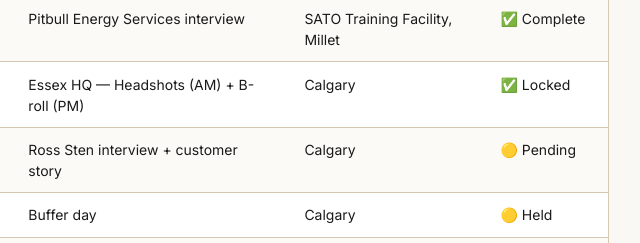
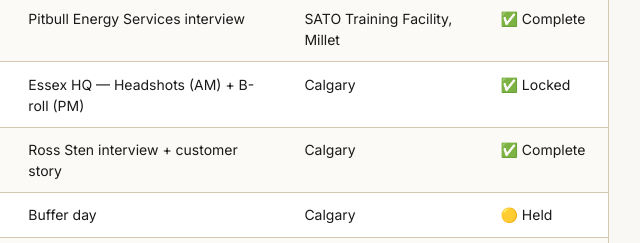
Before and after one commit to mwarf/coalbanks-portal, an Astro site: page /essex-lease in a window 1280 px wide. Shown: the part 1665-1908 px from the top of the page, 371-1011 px from the left. Built offline with nearby package versions, Linux system fonts and the light colour scheme; Astro itself is replaced by a stand-in of ours.

Commit message:
vault: 2026-07-05 21:46:18
Affected files:
src/content/portal/essex-lease/index.md

```diff
--- a/src/content/portal/essex-lease/index.md
+++ b/src/content/portal/essex-lease/index.md
@@ -46,7 +46,7 @@
 | **May 29** | Camp Kindle — Treehouse Village event | Water Valley, AB | ✅ Complete |
 | **Jun 15** | Pitbull Energy Services interview | SATO Training Facility, Millet | ✅ Complete |
 | **Jun 23** | Essex HQ — Headshots (AM) + B-roll (PM) | Calgary | ✅ Locked |
-| **Jun 24** | Ross Sten interview + customer story | Calgary | 🟡 Pending |
+| **Jun 24** | Ross Sten interview + customer story | Calgary | ✅ Complete |
 | **Jun 25** | Buffer day | Calgary | 🟡 Held |
 | **Sep 9** | Essex Charity Golf Classic | Heritage Pointe | 📅 Confirmed |
 | **Dec 1** | Final delivery — all assets | — | ⏳ Planned |
```
